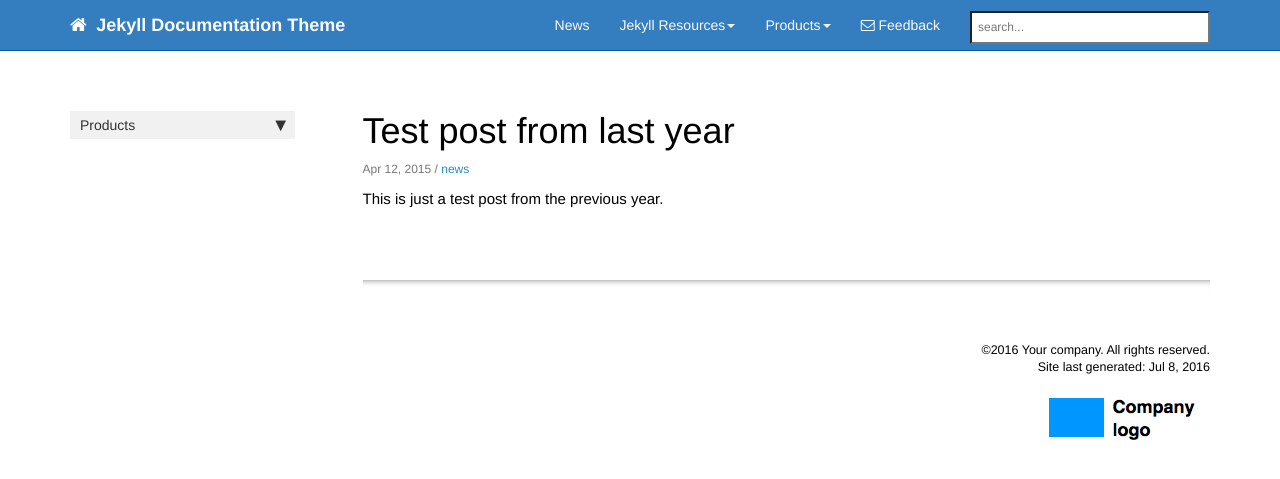
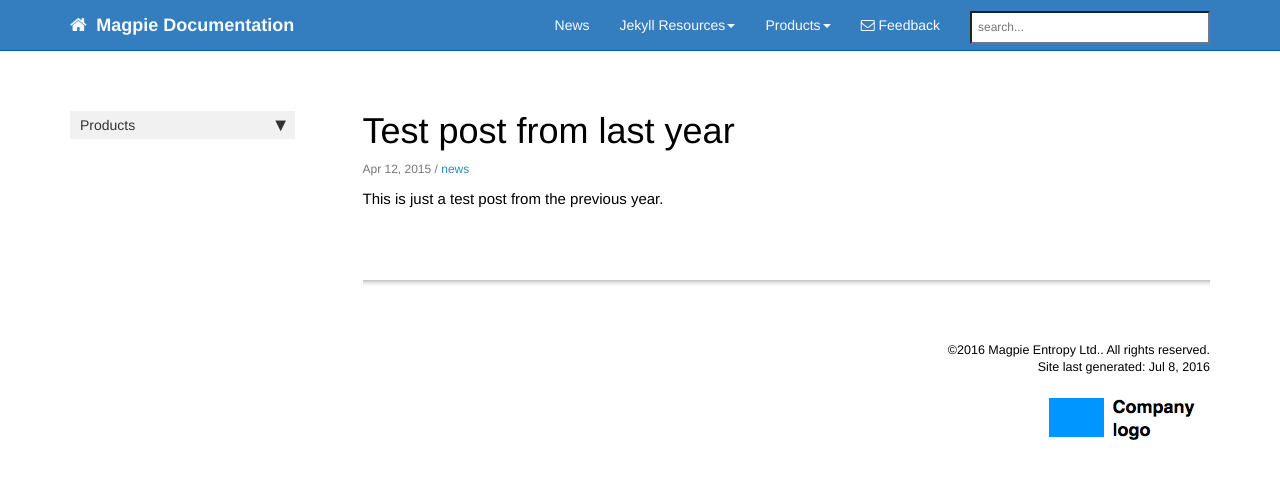
Before and after one commit to butcherpete/buctherpete.github.io, a Jekyll site: the page built from _posts/2015-04-12-test-post-last-year.md, in a window 1280 px wide. Shown: the top 479 px of the page. Built offline with Jekyll 4.4.1, drawn with Linux system fonts in a browser that asks for light colours; nearby versions of some CDN libraries; comment, search, counter and statistics services are not loaded.

Commit message:
Updated _config.yml

```diff
--- a/_config.yml
+++ b/_config.yml
@@ -2,19 +2,19 @@
 output: web
 # this property is useful for conditional filtering of content that is separate from the PDF.
 
-topnav_title: Jekyll Documentation Theme
+topnav_title: Magpie Documentation
 # this appears on the top navigation bar next to the home button
 
-site_title: Jekyll theme for documentation
+site_title: Magpie Documentation
 # this appears in the html browser tab for the site title (seen mostly by search engines, not users)
 
-company_name: Your company
+company_name: Magpie Entropy Ltd.
 # this appears in the footer
 
-github_editme_path: tomjohnson1492/documentation-theme-jekyll/blob/gh-pages/pages/
+github_editme_path: butcherpete/documentation-theme-jekyll/blob/gh-pages/pages/
 # if you're using Github, provide the basepath to the branch you've created for reviews, following the sample here. if not, leave this value blank.
 
-disqus_shortname: idrbwjekyll
+disqus_shortname:
 # if you're using disqus for comments, add the shortname here. if not, leave this value blank.
 
 host: 127.0.0.1
@@ -28,7 +28,7 @@ exclude:
   - .gitignore
 # these are the files and directories that jekyll will exclude from the build
 
-feedback_email: tomjohnson1492@gmail.com
+feedback_email: magpie.picaraza@gmail.com
 # used as a contact email for the Feedback link in the top navigation bar
 
 # feedback_disable: true
@@ -43,7 +43,7 @@ feedback_email: tomjohnson1492@gmail.com
 highlighter: rouge
 # library used for syntax highlighting
 
-#markdown: kramdown
+markdown: kramdown
 kramdown:
  input: GFM
  auto_ids: true
@@ -95,5 +95,5 @@ sidebars:
 - product2_sidebar
 - other
 
-description: "Intended as a documentation theme based on Jekyll for technical writers documenting software and other technical products, this theme has all the elements you would need to handle multiple products with both multi-level sidebar navigation, tags, and other documentation features."
+description: "Adapted from Tom Johnson's Jekyll theme for documentation."
 # the description is used in the feed.xml file
```
